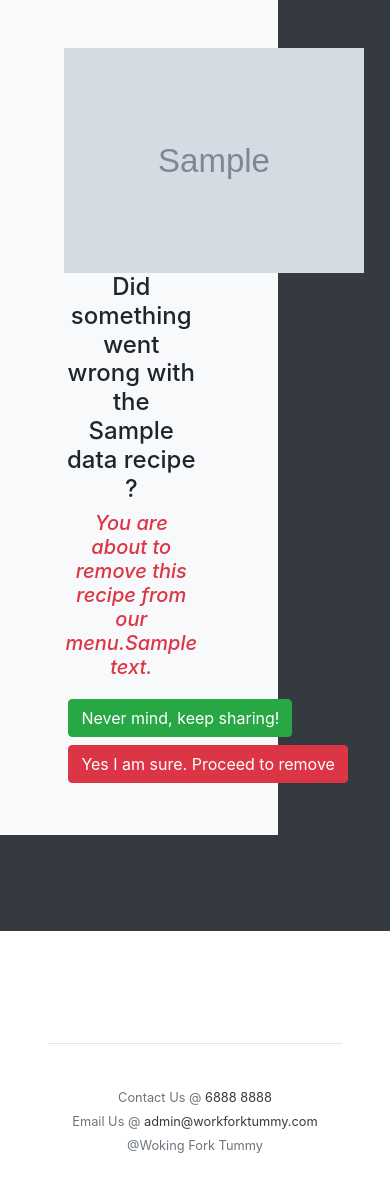
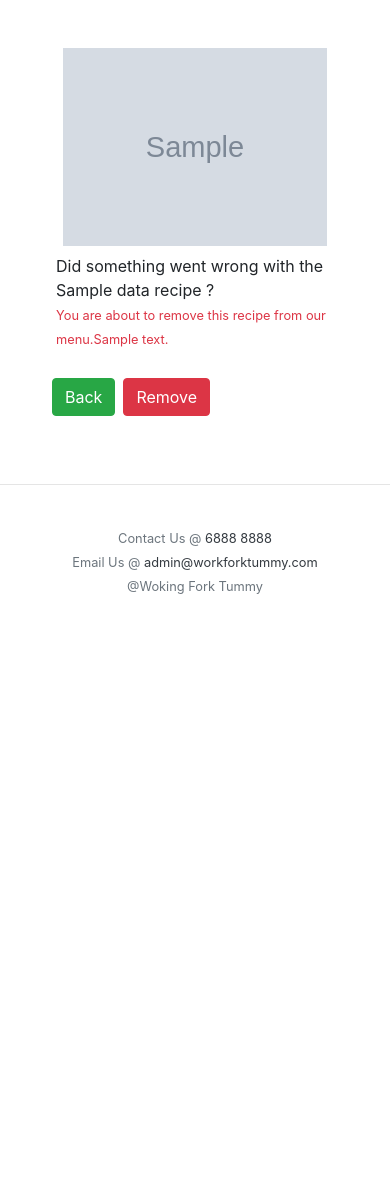
Before and after one commit to projectchen88/thirdproject, a Flask app: template templates/confirm_remove_recipe.html in a window 390 px wide. Shown: the part 64-1268 px from the top of the page. After the commit the page ends 658 px from the top, so only its background shows below. Run offline with Flask 2, Linux system fonts and the light colour scheme; the template is opened without the code that fills it: most values are stand-ins (such as "Sample title", 1, 10 or a date in 2020); grey boxes marked "Sample" are stand-in pictures; some libraries are stand-ins or nearby versions.

Commit message:
mobile responsive done for confirm remove page

```diff
--- a/static/css/style.1.css
+++ b/static/css/style.1.css
@@ -71,7 +71,7 @@ main {
     justify-content:center;
     align-items:center;
     flex-direction:column;
-    height: 100vh;
+    height: 80vh;
 }
 
 @media screen and (max-width: 600px) {
--- a/static/css/style.css
+++ b/static/css/style.css
@@ -59,3 +59,13 @@ header span {
     max-width: 100%;
     height: 100%;
 }
+
+/*styling for removing confirmation box  */
+#remove_recipe-box{
+    padding-top: 8%;
+    display: flex;
+    justify-content:center;
+    align-items:center;
+    flex-direction:column;
+    height: 50vh;
+}
--- a/templates/base.html
+++ b/templates/base.html
@@ -51,7 +51,7 @@
   </nav>
   {% block content %} {% endblock %}
   <!--Footer-->
-    <footer id="contact-us" class='text-center w-100 mt-5 p-5'>
+  <footer id="contact-us" class='text-center pb-5'>
       <!--Email us-->
       <hr/>
       <br/>
--- a/templates/confirm_remove_recipe.html
+++ b/templates/confirm_remove_recipe.html
@@ -1,23 +1,20 @@
 {% extends 'base.html' %} {% block page_title %}No. 1 Food Recipe | Enjoy the best food in life !{% endblock %} {% block content %}
 
-<div id='remove_recipe-box' class='bg-dark'>
-    <div class='p-5 bg-light text-center row w-75'>
-        <div class="col-10 mx-auto">
-            <div class='preview-box my-0 mx-auto'>
+<section class='container-fluid'>
+    <div class="row p-5">
+        <div class='col-12 preview-box my-0 mx-auto'>
             <img src='/static/images/{{ data.dish_image }}' alt="{{ data.dish_name }}"></a>
-            </div>
         </div>
-        <div class="col-10 mx-auto">
-            <h4>Did something went wrong with the <br/> {{ data.dish_name }} recipe ? </h4>
-            <h5 class='text-danger mb-3'><i>You are about to remove this recipe from our menu.{{ message1 }}</i></h5>
-        </div>
-        <div class="col-10 mx-auto">
-            <a class='btn btn-success m-md-0 m-1' href='{{ url_for('recipe', task_id=data['_id']) }}'>Never mind, keep sharing!</a>
+        <div class="p-2">
+            <p>Did something went wrong with the <br/> {{ data.dish_name }} recipe ? <br/>
+            <span class='text-danger'><small>You are about to remove this recipe from our menu.{{ message1 }}</small></span></p>
+        </div><br/>
+        <a class='d-md-block d-none btn btn-success m-md-0 m-1' href='{{ url_for('recipe', task_id=data['_id']) }}'>Never mind, keep sharing!</a>
+        <a class='d-md-none d-block btn btn-success m-md-0 m-1' href='{{ url_for('recipe', task_id=data['_id']) }}'>Back</a>
 
-            <a class='btn btn-danger m-md-0 m-1' href='{{ url_for('remove_recipe', task_id=data['_id'], dish_name=data['dish_name']) }}'>Yes I am sure. Proceed to remove</a>
-        </div>
+        <a class='d-md-block d-none btn btn-danger m-md-0 m-1' href='{{ url_for('remove_recipe', task_id=data['_id'], dish_name=data['dish_name'] ) }}'>Yes I am sure. Proceed to remove</a>
+        <a class='d-md-none d-block btn btn-danger m-md-0 m-1' href='{{ url_for('remove_recipe', task_id=data['_id'], dish_name=data['dish_name']) }}'>Remove</a>
     </div>
-    <div class='p-5'></div>
-</div>
+</section>
 
 {% endblock %}
```
Lines whose indentation alone changed are shown as unchanged.
